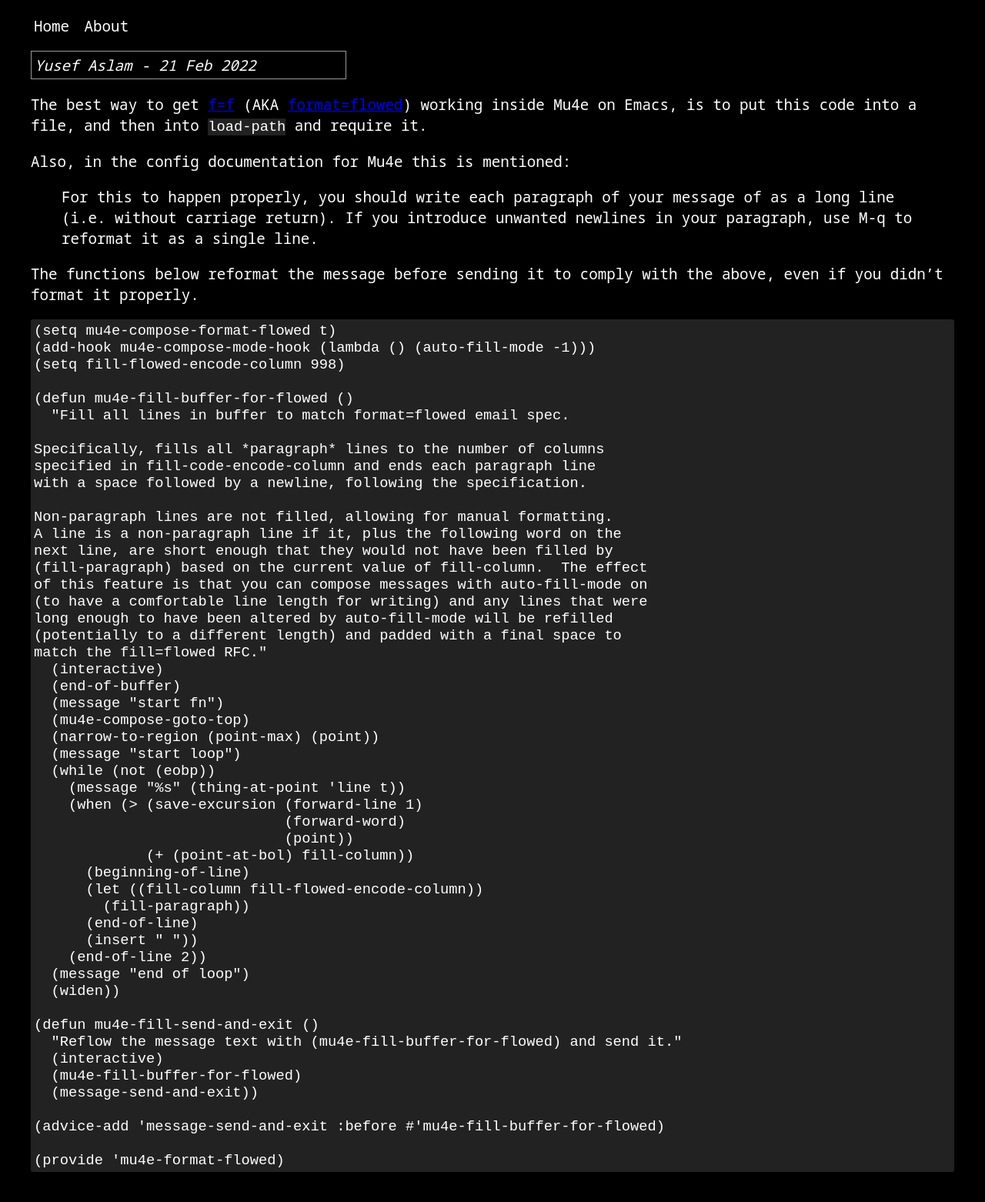
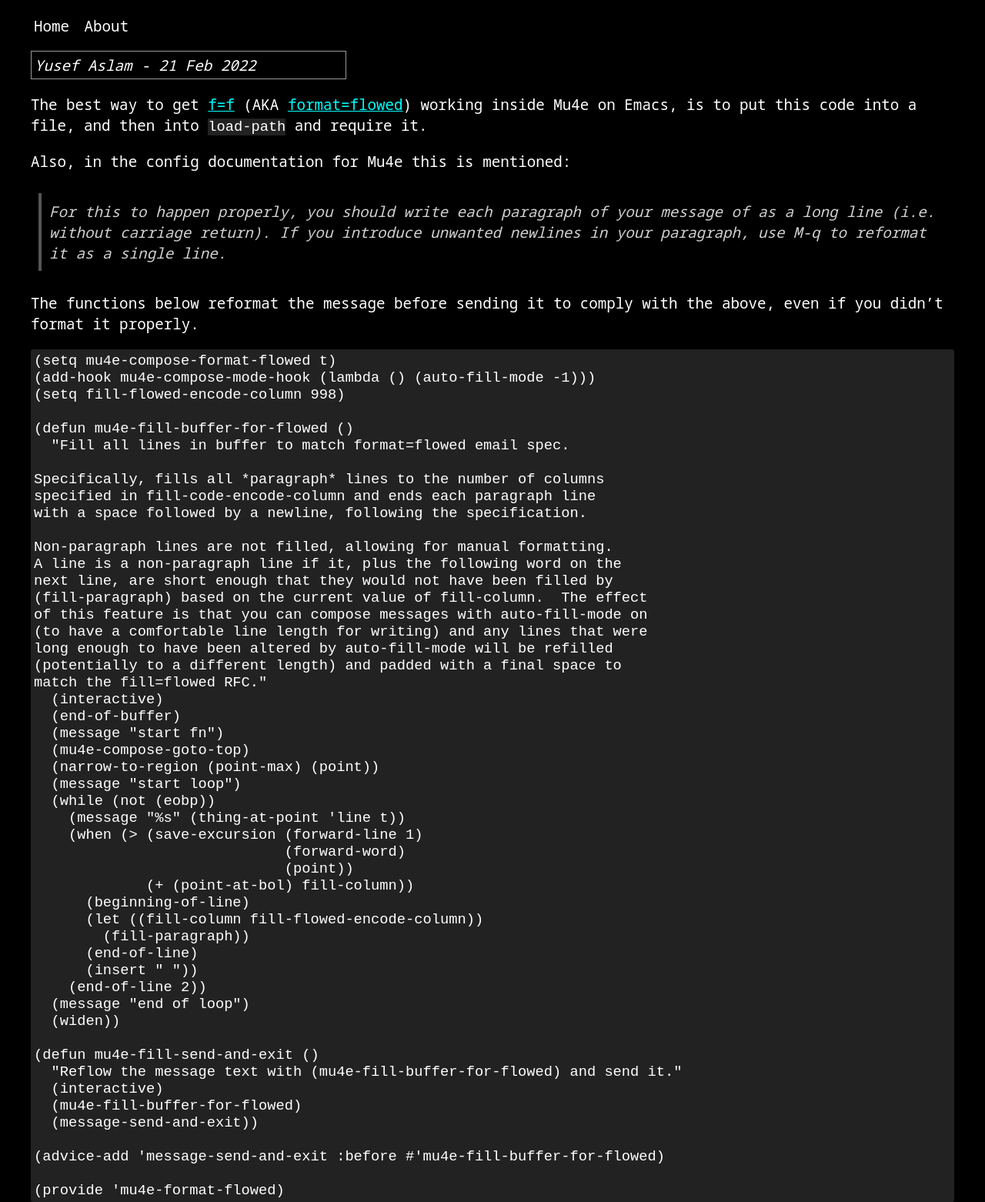
Before and after one commit to yusi1/yaslamblog, a Jekyll site: the page built from _posts/2022-02-21-how-to-get-format-flowed-working-emacs.md, in a window 1280 px wide. Shown: the whole page at 77% size. Built offline with Jekyll 4.4.1, drawn with Linux system fonts in a browser that asks for light colours; before the commit the page ends 1523 px from its top, so only the background shows below that.

Commit message:
main.sass: Change body padding, new colours for links, new styling for blockquotes
- Links now have an aqua colour, I had to do this because the default
  webkit link styling for the Home page was making the links a colour
  which was hard to read.

- Blockquotes now have a sexier look, a new border on the left of them
  and an italic font, also the colour of the blockquote is now a lighter gray.

```diff
--- a/_sass/main.sass
+++ b/_sass/main.sass
@@ -6,6 +6,7 @@ body
   margin: auto
   margin-top: 20px
   max-width: 1200px
+  padding: 0
 
 .highlight
   background-color: #222
@@ -40,6 +41,9 @@ ul > li > a
   text-decoration: none
   color: white
 
+a
+  color: aqua
+
 .postinfo
   border: 1px solid #999
   padding: 4px
@@ -55,3 +59,19 @@ ul > li > a
   background-color: #222
   max-width: 500px
   border: 1px solid #444
+
+
+/* blockquote
+/*   color: grey
+/*   font-style: italic
+
+blockquote
+  /* background: #f9f9f9
+  border-left: 4px solid #555
+  margin: 1.5em 10px
+  padding: 0.5em 10px
+  font-style: italic
+  color: #D1D1D1
+
+blockquote p
+  display: inline
```
